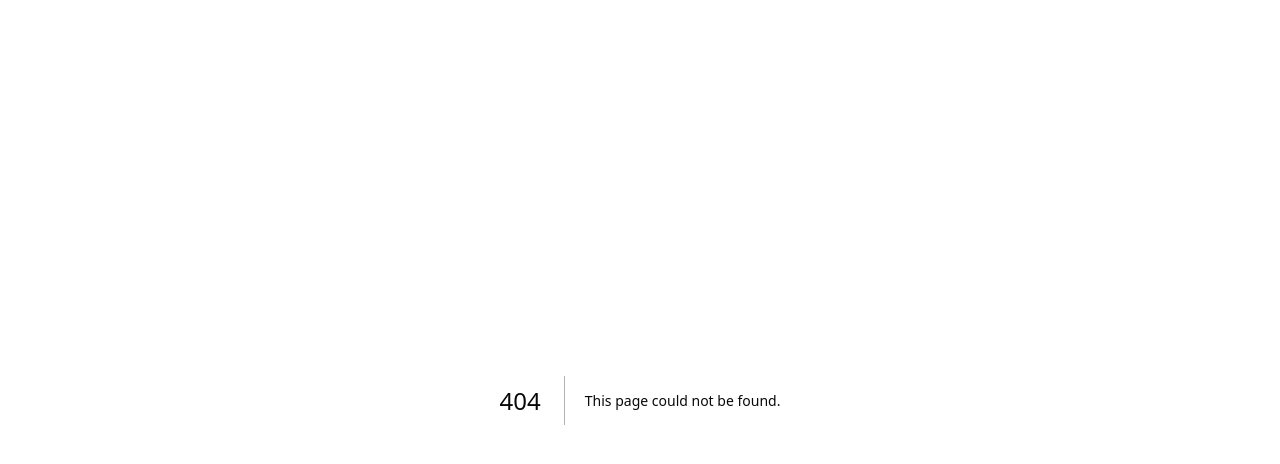
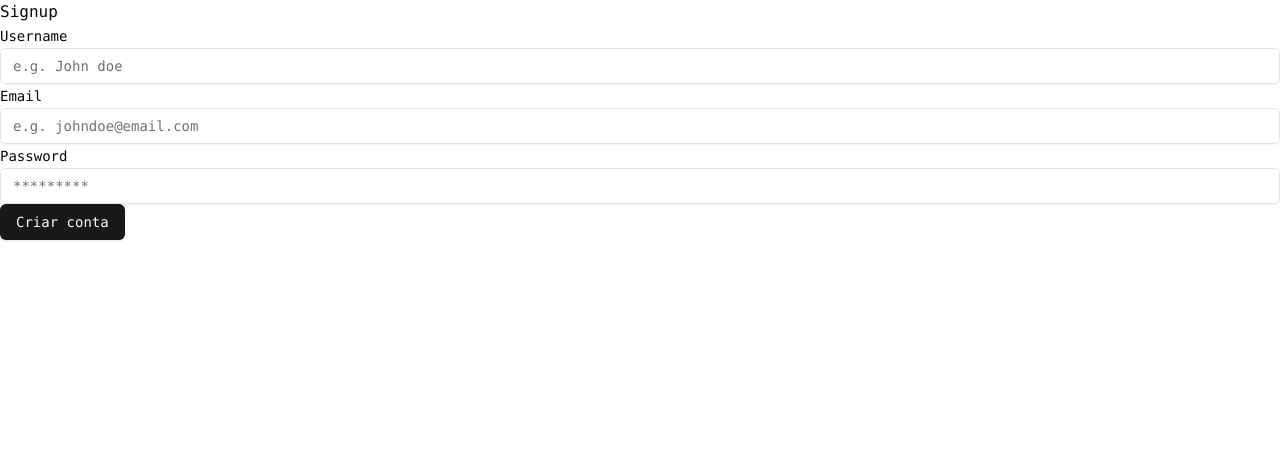
Before and after one commit to SadS4ndWiCh/susy, a Next.js app: page /signup in a window 1280 px wide. Before the commit this address had no page. Shown: the top 464 px of the page. Built offline with nearby package versions, Linux system fonts and the light colour scheme; no server answers.

Commit message:
feat(pages): create temp auth pages

```diff
--- /dev/null
+++ b/src/app/(auth)/signin/page.tsx
@@ -0,0 +1,52 @@
+"use client"
+
+import { useRouter, useSearchParams } from "next/navigation"
+
+import { z } from "zod"
+import { toast } from "sonner"
+import { SubmitHandler, useForm } from "react-hook-form"
+import { zodResolver } from "@hookform/resolvers/zod"
+
+import { signIn } from "@/lib/api/auth"
+import { signinSchema } from "@/lib/validations/auth"
+
+import { Label } from "@/components/ui/label";
+import { Input } from "@/components/ui/input";
+import { Button } from "@/components/ui/button";
+
+export default function Signin() {
+  const router = useRouter();
+  const searchParams = useSearchParams();
+
+  const { register, handleSubmit } = useForm<z.infer<typeof signinSchema>>({
+    resolver: zodResolver(signinSchema),
+  });
+
+  const onSubmit: SubmitHandler<z.infer<typeof signinSchema>> = async (data) => {
+    const res = await signIn(data);
+
+    if (res.ok) {
+      return router.replace(searchParams.get("from") ?? "/");
+    }
+
+    toast.error("Failed to login");
+  }
+
+  return (
+    <>
+      <h1>Signin</h1>
+      <form onSubmit={handleSubmit(onSubmit)}>
+        <div>
+          <Label htmlFor="email">Email</Label>
+          <Input id="email" placeholder="e.g. johndoe@email.com" {...register("email")} />
+        </div>
+        <div>
+          <Label htmlFor="password">Password</Label>
+          <Input id="password" placeholder="*********" {...register("password")} />
+        </div>
+
+        <Button>Signin</Button>
+      </form>
+    </>
+  )
+}
--- /dev/null
+++ b/src/app/(auth)/signup/page.tsx
@@ -0,0 +1,56 @@
+"use client"
+
+import { useRouter, useSearchParams } from "next/navigation"
+
+import { z } from "zod"
+import { toast } from "sonner"
+import { SubmitHandler, useForm } from "react-hook-form"
+import { zodResolver } from "@hookform/resolvers/zod"
+
+import { signUp } from "@/lib/api/auth"
+import { signupSchema } from "@/lib/validations/auth"
+
+import { Label } from "@/components/ui/label";
+import { Input } from "@/components/ui/input";
+import { Button } from "@/components/ui/button";
+
+export default function Signup() {
+  const router = useRouter();
+  const searchParams = useSearchParams();
+
+  const { register, handleSubmit } = useForm<z.infer<typeof signupSchema>>({
+    resolver: zodResolver(signupSchema),
+  });
+
+  const onSubmit: SubmitHandler<z.infer<typeof signupSchema>> = async (data) => {
+    const res = await signUp(data);
+
+    if (res.ok) {
+      return router.replace(searchParams.get("from") ?? "/");
+    }
+
+    toast.error("Failed to signup");
+  }
+
+  return (
+    <>
+      <h1>Signup</h1>
+      <form onSubmit={handleSubmit(onSubmit)}>
+        <div>
+          <Label htmlFor="username">Username</Label>
+          <Input id="username" placeholder="e.g. John doe" {...register("username")} />
+        </div>
+        <div>
+          <Label htmlFor="email">Email</Label>
+          <Input id="email" placeholder="e.g. johndoe@email.com" {...register("email")} />
+        </div>
+        <div>
+          <Label htmlFor="password">Password</Label>
+          <Input id="password" placeholder="*********" {...register("password")} />
+        </div>
+
+        <Button>Criar conta</Button>
+      </form>
+    </>
+  )
+}
```
